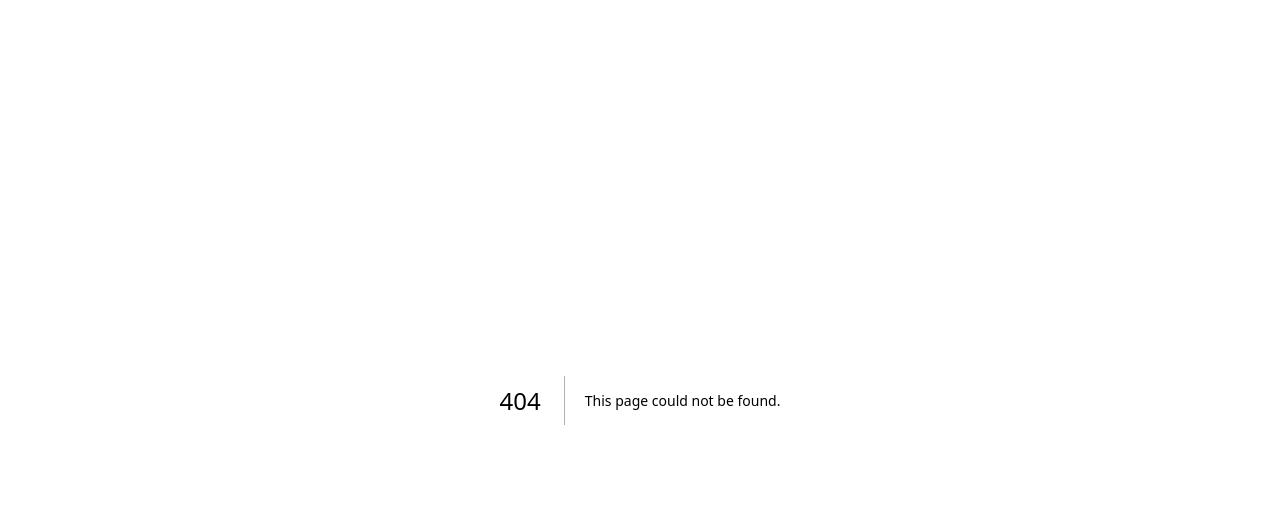
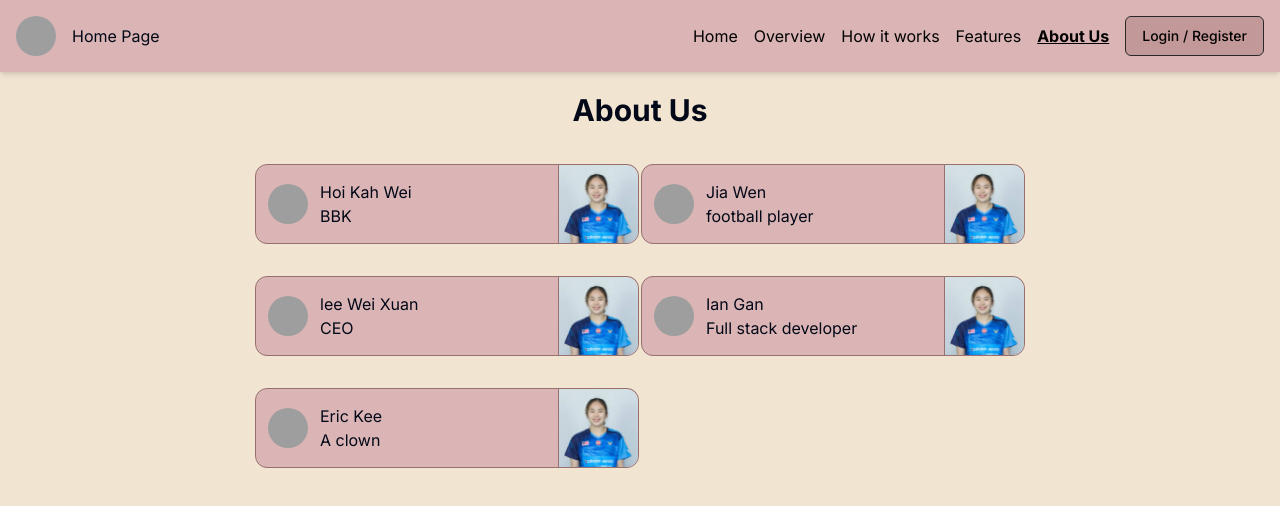
Before and after one commit to Aiyern30/Voting-System-DevMatch-Hackathon-, a Next.js app: page /About-us in a window 1280 px wide. Before the commit this address had no page. Shown: the top 506 px of the page. Built offline with nearby package versions, Linux system fonts and the light colour scheme; grey boxes are pictures that could not be loaded.

Commit message:
About Us

```diff
--- /dev/null
+++ b/src/app/About-us/page.tsx
@@ -0,0 +1,75 @@
+import { Avatar, AvatarFallback, AvatarImage } from "@/components/ui/Avatar";
+import Header from "@/components/ui/Components/Header";
+import { cn } from "@/lib/utils";
+import React from "react";
+
+const Page = () => {
+  const items = [
+    { id: 1, picture: "Profile1.png", name: "Hoi Kah Wei", description: "BBK" },
+    {
+      id: 2,
+      picture: "Profile1.png",
+      name: "Jia Wen",
+      description: "football player",
+    },
+    {
+      id: 3,
+      picture: "Profile1.png",
+      name: "lee Wei Xuan",
+      description: "CEO",
+    },
+    {
+      id: 4,
+      picture: "Profile1.png",
+      name: "Ian Gan",
+      description: "Full stack developer",
+    },
+    {
+      id: 5,
+      picture: "Profile1.png",
+      name: "Eric Kee",
+      description: "A clown",
+    },
+  ];
+
+  return (
+    <div>
+      <Header />
+      <div className="text-3xl font-bold text-center my-5">About Us</div>
+      <div className="flex justify-center items-center">
+        <div className="h-[630px] w-[770px]">
+          {items.map((item, index) => (
+            <div
+              key={index}
+              className={cn(
+                "border rounded-xl w-96 h-20 my-4",
+                "bg-[#DBB5B5] border-[#987070]",
+                "relative overflow-hidden",
+                "flex items-center space-x-3 p-3",
+                index % 2 === 0 ? "float-left" : "float-right"
+              )}
+            >
+              <Avatar>
+                <AvatarImage src="https://github.com/shadcn.png" />
+                <AvatarFallback>CN</AvatarFallback>
+              </Avatar>
+              <div className="flex flex-col">
+                <div>{item.name}</div>
+                <div>{item.description}</div>
+              </div>
+              <img
+                src={item.picture}
+                alt=""
+                width={80}
+                height={80}
+                className="absolute top-0 bottom-0 right-0 my-auto rounded-r-xl border border-[#987070] border-r-0"
+              />
+            </div>
+          ))}
+        </div>
+      </div>
+    </div>
+  );
+};
+
+export default Page;
```
Also changed, not shown: public/Profile1.png (added).
